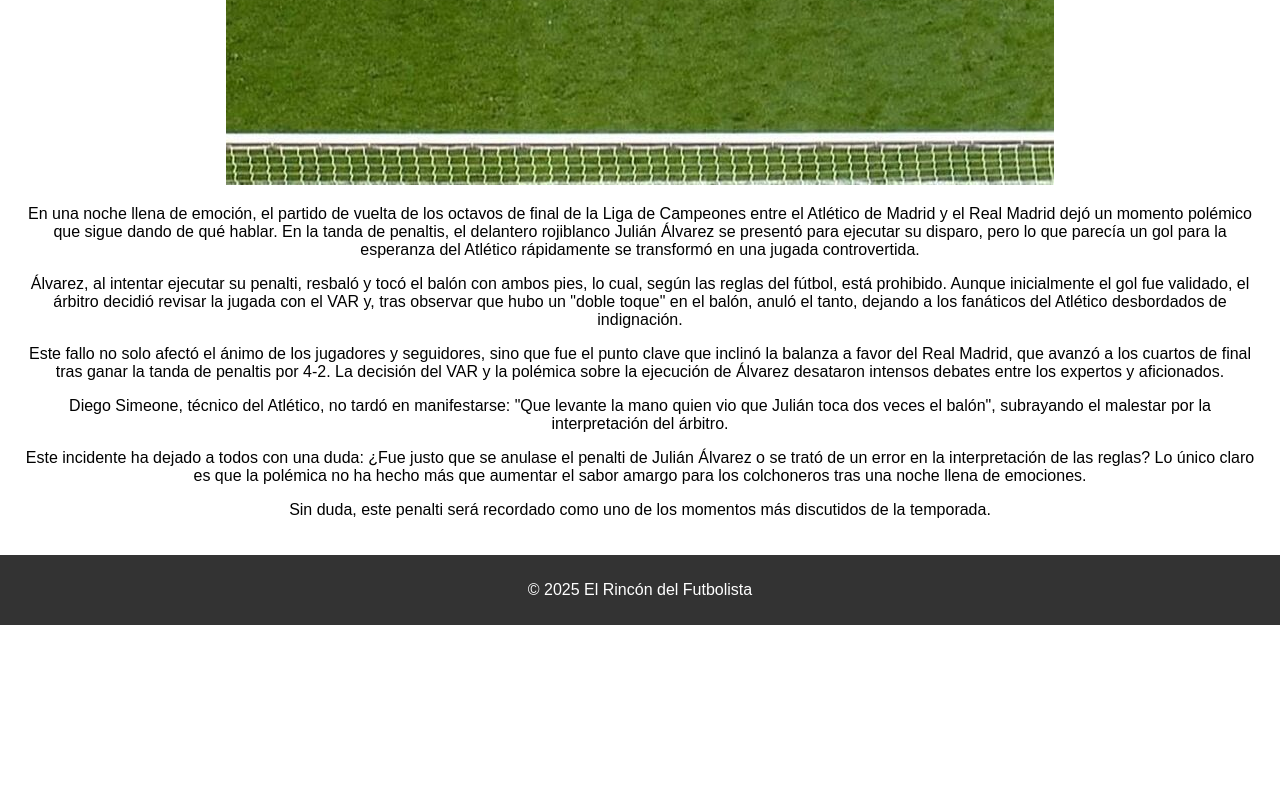
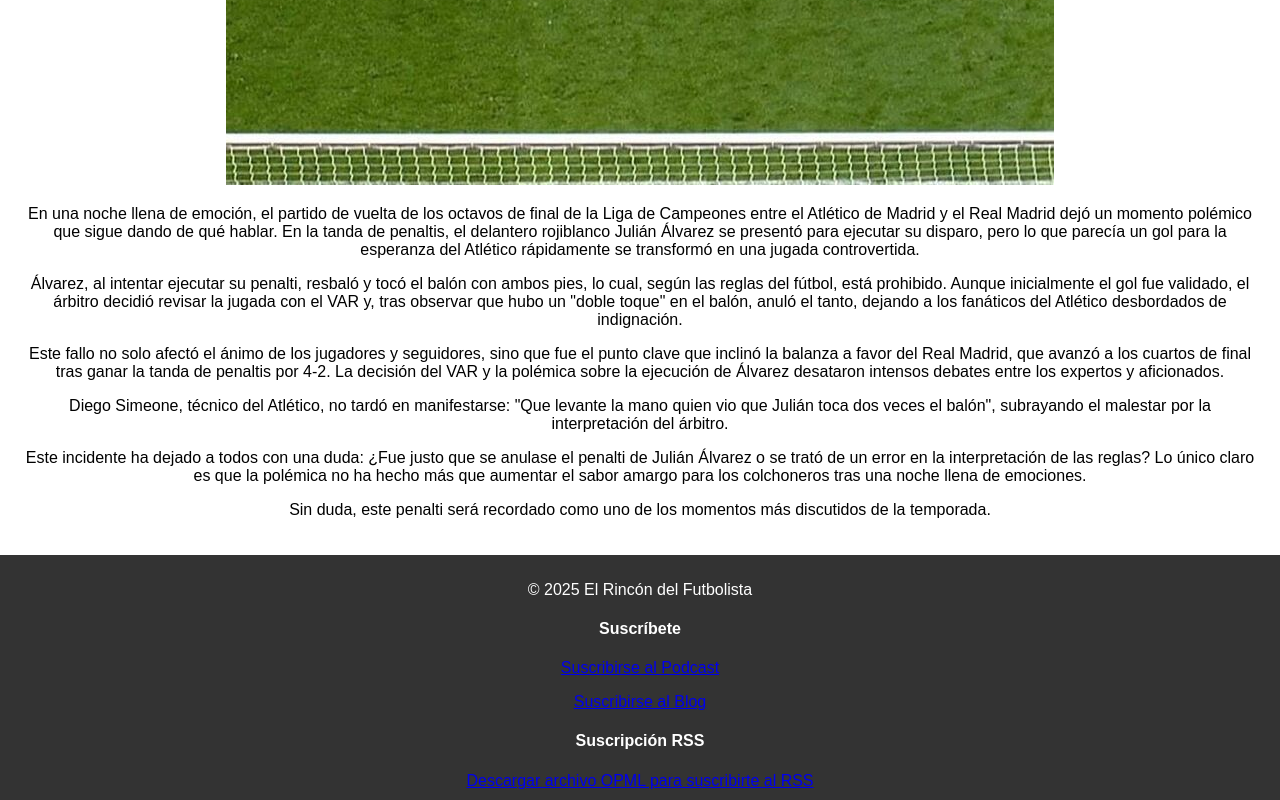
Before and after one commit to Oscar110906/WEB-RSS, a plain HTML site: page blog/posts/post1.html in a window 1280 px wide. Shown: the part 609-1409 px from the top of the page. Before the commit the page ends 1234 px from the top, so only its background shows below. Drawn offline with Linux system fonts and the light colour scheme.

Commit message:
Add files via upload

```diff
--- a/blog/posts/post1.html
+++ b/blog/posts/post1.html
@@ -41,6 +41,20 @@
     <footer>
         <p>&copy; 2025 El Rincón del Futbolista</p>
 
+        <section id="suscripcion">
+            <h4>Suscríbete</h4>
+
+                <p><a href="../../feed/podcast.xml">Suscribirse al Podcast</a></p>
+                <p><a href="../../feed/rss.xml">Suscribirse al Blog</a></p>
+
+        </section>
+
+        <section id="rss">
+            <h4>Suscripción RSS</h4>
+            <a href="../../feed/feeds.opml" download="suscripcion.opml">Descargar archivo OPML para suscribirte al RSS</a>
+        </section>
+
+
     </footer>
 </body>
 </html>
```
Also changed, not shown: blog/posts/post2.html (+12 -0 lines), blog/posts/post3.html (+12 -0 lines), 1 other file.
